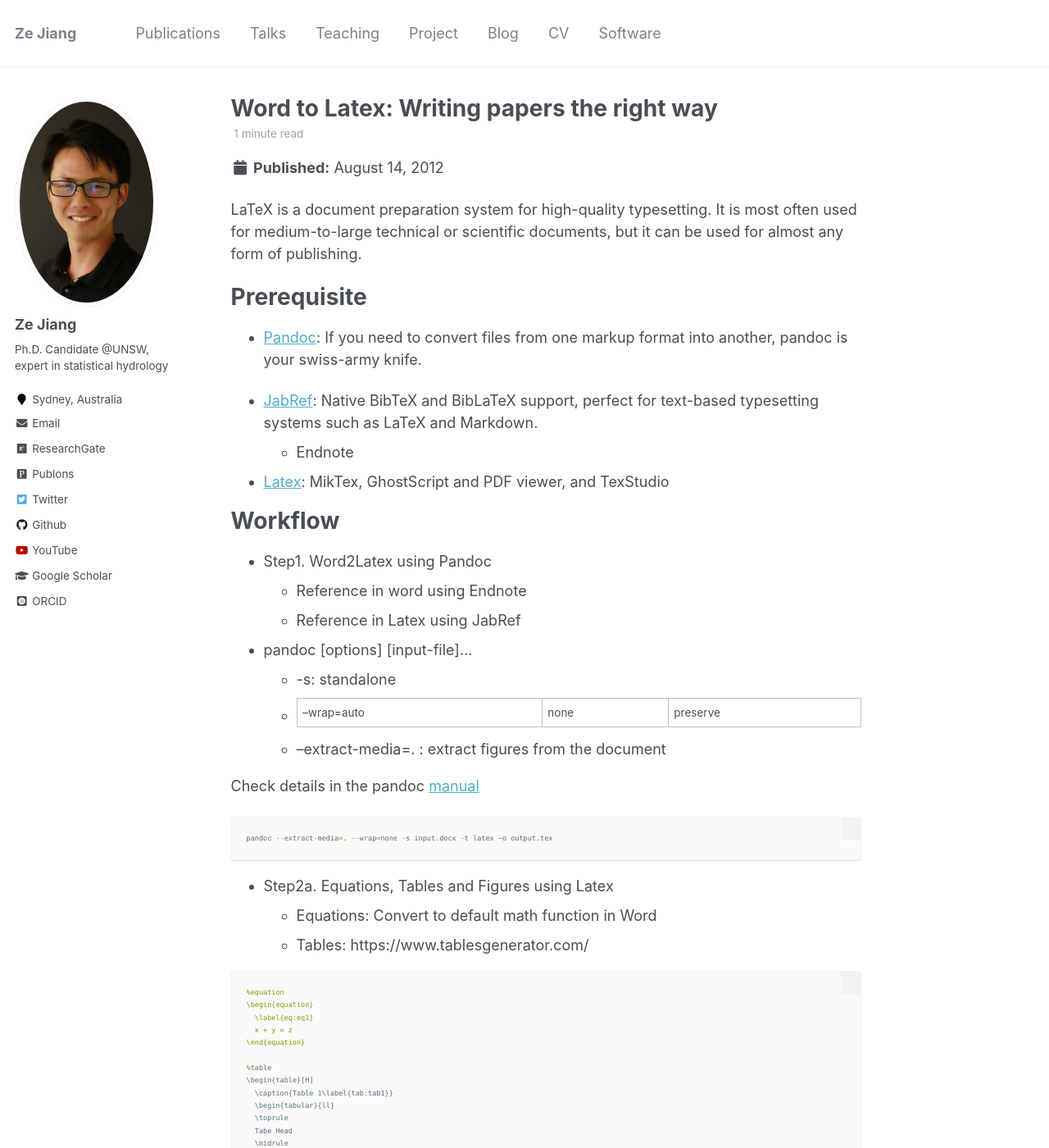
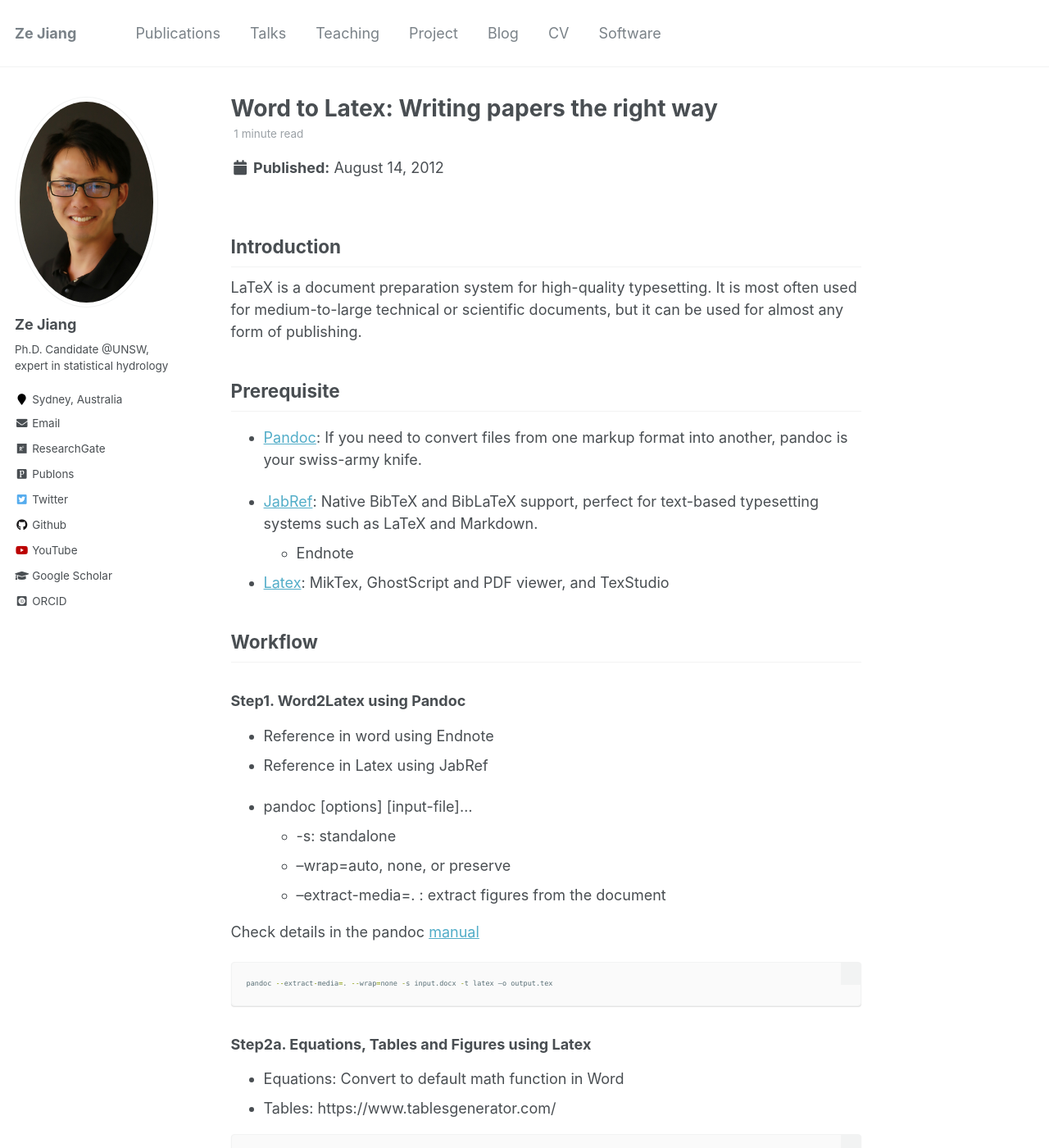
Before and after one commit to zejiang-unsw/zejiang-unsw.github.io, a Jekyll site: the page built from _posts/2021-03-28-blog-post-1.md, in a window 1280 px wide and 1400 px high. Shown: the whole window at 82% size. Built offline with Jekyll 4.4.1, drawn with Linux system fonts in a browser that asks for light colours; some web fonts are replaced.

Commit message:
update blog 1

````diff
--- a/_posts/2021-03-28-blog-post-1.md
+++ b/_posts/2021-03-28-blog-post-1.md
@@ -8,10 +8,11 @@ tags:
   - category2
 ---
 
+## Introduction
+
 LaTeX is a document preparation system for high-quality typesetting. It is most often used for medium-to-large technical or scientific documents, but it can be used for almost any form of publishing.
 
-Prerequisite
-======
+## Prerequisite
 
 * [Pandoc](https://pandoc.org/installing.html): If you need to convert files from one markup format into another, pandoc is your swiss-army knife.
 
@@ -22,16 +23,15 @@ Prerequisite
 * [Latex](https://www.latex-project.org/): MikTex, GhostScript and PDF viewer, and TexStudio
 
 
-Workflow
-======
+## Workflow
 
-* Step1. Word2Latex using Pandoc
+### Step1. Word2Latex using Pandoc
   + Reference in word using Endnote
   + Reference in Latex using JabRef
 
 * pandoc [options] [input-file]...
   + -s: standalone
-  + --wrap=auto|none|preserve
+  + --wrap=auto, none, or preserve
   + --extract-media=. : extract figures from the document
 
 Check details in the pandoc [manual](https://pandoc.org/MANUAL.html)
@@ -40,7 +40,7 @@ Check details in the pandoc [manual](https://pandoc.org/MANUAL.html)
 pandoc --extract-media=. --wrap=none -s input.docx -t latex –o output.tex
 ```
 
-* Step2a. Equations, Tables and Figures using Latex
+### Step2a. Equations, Tables and Figures using Latex
   + Equations: Convert to default math function in Word
   + Tables: https://www.tablesgenerator.com/
 
@@ -72,7 +72,7 @@ pandoc --extract-media=. --wrap=none -s input.docx -t latex –o output.tex
 Cite by: \ref{eq:eq1}; \ref{tab:tab1}; \ref{fig:fig1}
 ```
 
-* Step2b. Reference
+### Step2b. Reference
 
   + JabRef: Generate Citation keys (e.g., RN1)
 
@@ -96,7 +96,7 @@ Cite by: \ref{eq:eq1}; \ref{tab:tab1}; \ref{fig:fig1}
 Cite by: \cite{RN1}
 ```
 
-* Step3. Adapting to any required format by journals
+### Step3. Adapting to any required format by journals
   + Document class
 
 ```r
````
Also changed, not shown: _portfolio/portfolio-4.md (+1 -1 lines).
